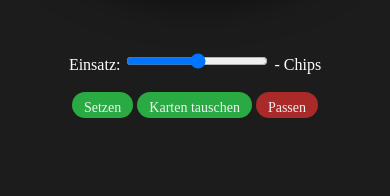
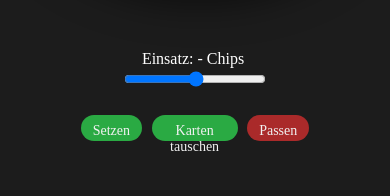
Before and after one commit to DanielSchnell1/Web-Engineering, a website: page public/html/game.html in a window 390 px wide. Shown: the part 449-645 px from the top of the page. Drawn offline with nearby package versions, Linux system fonts and the light colour scheme; no server answers.

Commit message:
Buttons werden je nach Spielabschnitt flexibel angezeigt (visible/hidden)

```diff
--- a/public/css/game.css
+++ b/public/css/game.css
@@ -89,13 +89,22 @@ img {
 }
 
 
-.controls {
+#controls {
     text-align: center;
     margin-top: 30px;
 }
 
-.controls input[type=range] {
+#controls div {
+    display: flex;
+    justify-content: center;
+}
+
+#controls input[type=range] {
     width: 200px;
+}
+
+#controls button{
+    margin: 2%
 }
 
 .community-cards {
@@ -178,7 +187,7 @@ img {
         font-size: 140%;
     }
 
-    .controls input[type=range] {
+    #controls input[type=range] {
         width: 160px;
     }
 
@@ -194,7 +203,7 @@ img {
         max-height: 400px;
     }
 
-    .controls {
+    #controls {
         flex-direction: column;
         align-items: center;
         gap: 12px;
@@ -237,7 +246,7 @@ img {
         border-width: 6px;
     }
 
-    .controls input[type=range] {
+    #controls input[type=range] {
         width: 140px;
     }
 
--- a/public/html/game.html
+++ b/public/html/game.html
@@ -21,14 +21,18 @@
     <div id="players"></div>
     <div id="self"></div>
     <div id="community" class="community-cards"></div>
-  </div>  <div class="controls">
-    <label for="bet">Einsatz:</label>
-    <input type="range" id="bet" name="bet" min="5" max="100" step="1">
-    <span id="betValue">-</span> Chips
+  </div>  <div id="controls">
+    <div>
+      <label class = "bet" for="bet">Einsatz:&nbsp;</label>
+      <span class = "bet" id="betValue">-</span> <span class="bet">&nbsp;Chips&nbsp;</span>
+    </div>
+    <input class = "bet" type="range" id="bet" name="bet" min="5" max="100" step="1">
     <br><br>
-    <button id="betButton">Setzen</button>
-    <button id="drawButton">Karten tauschen</button>
-    <button id="foldButton">Passen</button>
+    <div>
+      <button class = "bet" id="betButton">Setzen</button>
+      <button id="drawButton">Karten tauschen</button>
+      <button class = "bet" id="foldButton">Passen</button>
+    </div>
   </div>
   <dialog id="pokerhands">
   </dialog>
--- a/public/script/game.js
+++ b/public/script/game.js
@@ -15,6 +15,7 @@ const drawCards = [];
      */
     ws.addEventListener('message', (event) => {
       let data = JSON.parse(event.data);
+      console.log(data);
 
 
     if (data.currentPlayer !== undefined) {
@@ -37,6 +38,24 @@ const drawCards = [];
     if (data.currentRound !== undefined) {
         document.getElementById("currentRound").textContent = data.currentRound;
     }
+    if (data.moveState !== undefined)
+    {
+      const betElements = document.querySelectorAll('.bet');
+
+      if ([0, 2, 3].includes(data.moveState)) {
+        betElements.forEach(el => el.style.display = 'none');
+      } else {
+        betElements.forEach(el => el.style.display = 'flex');
+      }
+
+      if (data.moveState === 0 || data.moveState === 1 || data.moveState === 3) {
+        drawButton.style.display = 'none';
+      } else {
+        drawButton.style.display = 'flex';
+      }
+
+    }
+
 
 
 
@@ -66,7 +85,6 @@ const drawCards = [];
        * This includes displaying all players, their cards, balances, and setting up the bet slider.
        */
       if(data.type === "getGameState"){
-        console.log(data.host);
         let container_players = document.getElementById(`players`);
         let container_self = document.getElementById(`self`);
         // Setting the max bet value to the balance of the current player.
```
Also changed, not shown: class/game.js (+18 -2 lines).
